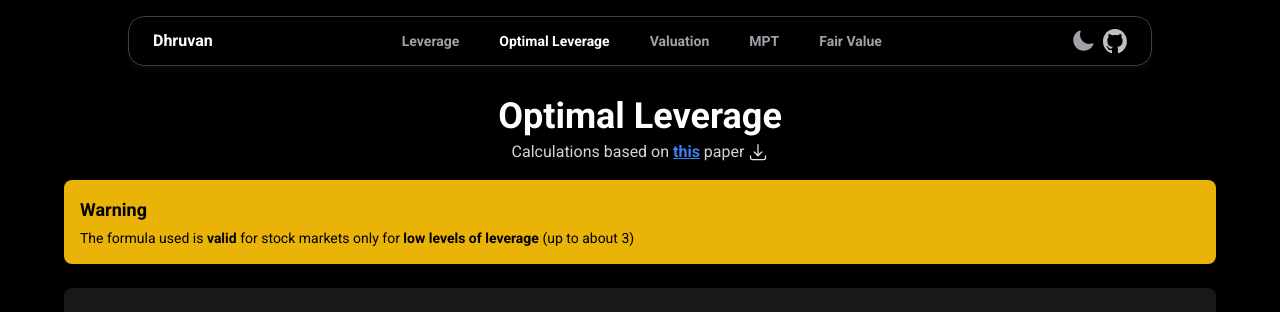
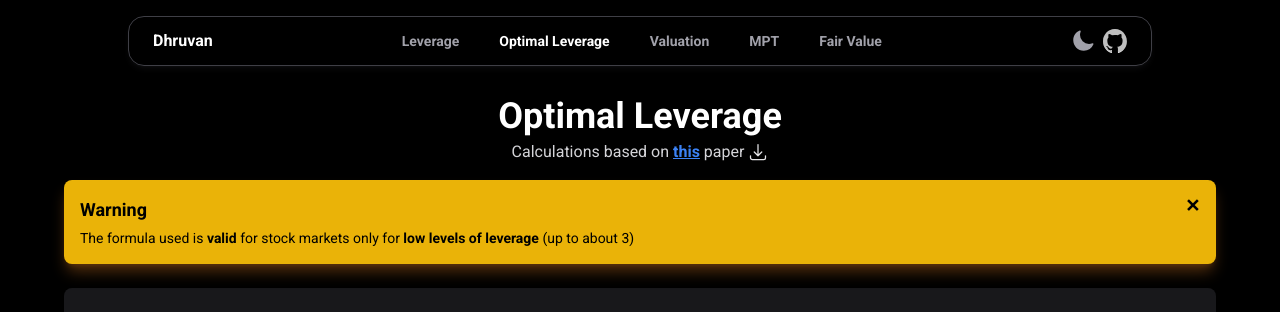
Before and after one commit to dhruvan2006/valuation, a React (Create React App) app in the folder frontend/: page /optimal in a window 1280 px wide. Shown: the top 312 px of the page. Built offline with nearby package versions, Linux system fonts and the light colour scheme; no server answers.

Commit message:
Added warning message

```diff
--- /dev/null
+++ b/frontend/src/components/WarningMessage.jsx
@@ -0,0 +1,47 @@
+import { useEffect, useState } from "react";
+
+const WarningMessage = () => {
+  const [isVisible, setIsVisible] = useState(false);
+
+  useEffect(() => {
+    const hideWarningDate = localStorage.getItem('hideWarningDate');
+    if (hideWarningDate) {
+      const currentDate = new Date();
+      const hideWarningDateParsed = new Date(hideWarningDate);
+      const oneWeekInMillis = 7 * 24 * 60 * 60 * 1000;
+
+      if (currentDate - hideWarningDateParsed >= oneWeekInMillis) {
+        // if a week has passed remove the item from localStorage
+        localStorage.removeItem('hideWarningDate');
+        setIsVisible(true);
+      }
+    } else {
+      setIsVisible(true);
+    }
+  }, []);
+
+  const handleClose = () => {
+    setIsVisible(false);
+    const currentDate = new Date();
+    localStorage.setItem('hideWarningDate', currentDate.toISOString());
+  };
+
+  if (!isVisible) {
+    return null;
+  }
+
+  return (
+    <div className='bg-yellow-500 text-black w-full rounded-lg p-4 mb-6 relative shadow-lg shadow-yellow-900/75 transition transform duration-300 ease-in-out'>
+      <button
+        onClick={handleClose}
+        className='absolute top-2 right-3 text-lg p-1 font-bold'
+      >
+        ✕
+      </button>
+      <h2 className='font-bold text-lg mb-1'>Warning</h2>
+      <p className='text-sm'>The formula used is <span className='font-semibold'>valid</span> for stock markets only for <span className='font-semibold'>low levels of leverage</span> (up to about 3)</p>
+    </div>
+  );
+}
+
+export default WarningMessage;
--- a/frontend/src/pages/OptimalLeverage.jsx
+++ b/frontend/src/pages/OptimalLeverage.jsx
@@ -4,6 +4,7 @@ import Plot from 'react-plotly.js';
 import { ArrowDownTrayIcon } from "@heroicons/react/24/outline";
 import DatePicker from '../components/DatePicker';
 import NumberInput from '../components/NumberInput';
+import WarningMessage from '../components/WarningMessage';
 
 const options = [
   "BTC",
@@ -185,10 +186,7 @@ const OptimalLeverage = () => {
       </div>
 
       {/* Warning */}
-      <div className='bg-yellow-500 text-black w-full rounded-lg p-4 mb-6'>
-        <h2 className='font-bold text-lg mb-1'>Warning</h2>
-        <p className='text-sm'>The formula used is <span className='font-semibold'>valid</span> for stock markets only for <span className='font-semibold'>low levels of leverage</span> (up to about 3)</p>
-      </div>
+      <WarningMessage />
 
       {/* Custom ticker */}
       <div className='bg-zinc-900 p-5 rounded-lg mb-10'>
@@ -256,7 +254,7 @@ const OptimalLeverage = () => {
           </div>
         </div>
 
-        <div className='flex flex-row space-x-5 mt-5'>
+        <div className='flex flex-row space-x-5 mt-5 w-full'>
           <Plot
             className='w-full h-96'
             data={[
```
